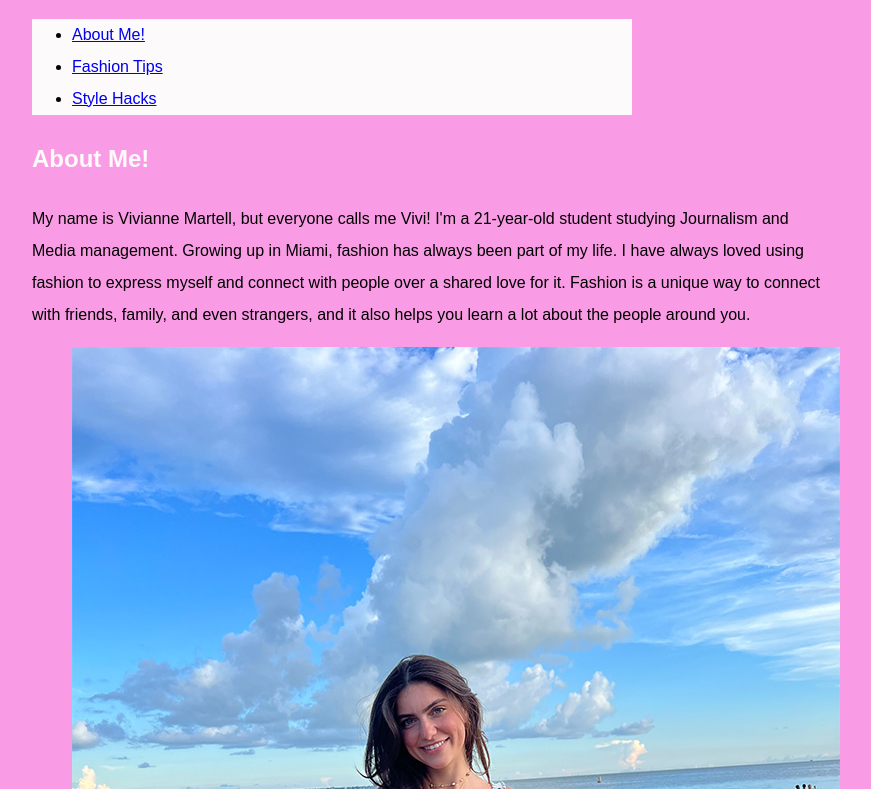
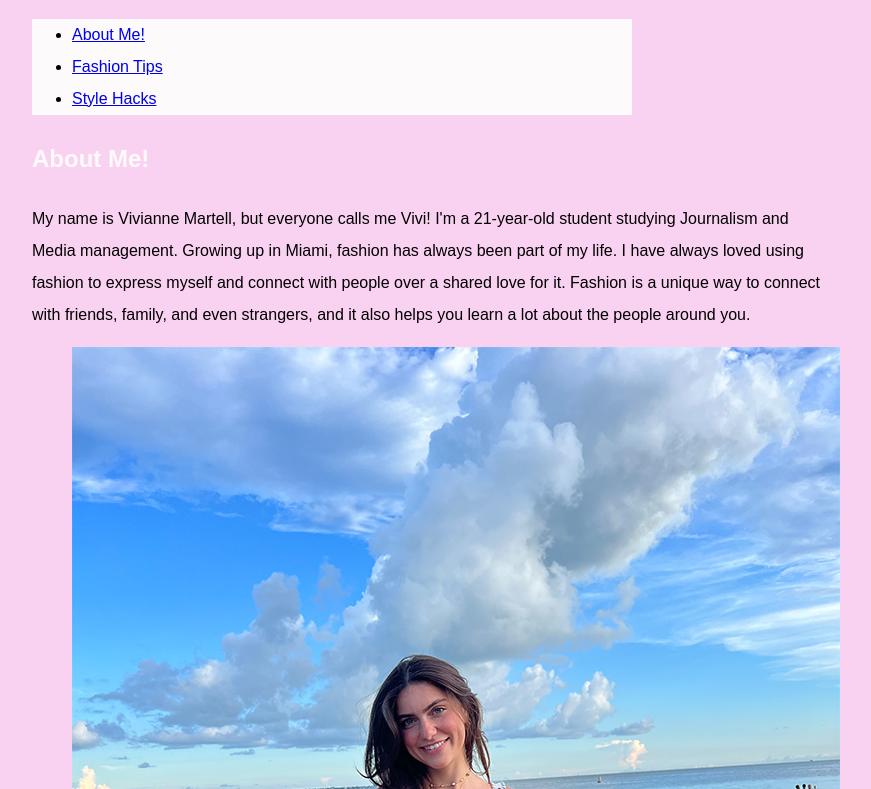
Before and after one commit to vmm84/vmm84.github.io, a plain HTML site: page index.html in a window 1280 px wide. Shown: the part 88-877 px from the top of the page, without its empty margins (208-1079 px from the left). Drawn offline with Linux system fonts and the light colour scheme.

Commit message:
Update style2.css

```diff
--- a/css/style2.css
+++ b/css/style2.css
@@ -3,7 +3,7 @@ body {
   font-family: sans-serif;
   margin: 0 auto;
   max-width: 800px;
- background-color: rgb(250, 155, 229)
+ background-color: rgb(250, 210, 241)
 }
 
 body {
```
